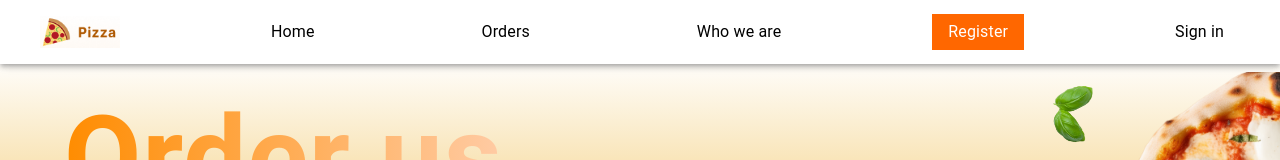
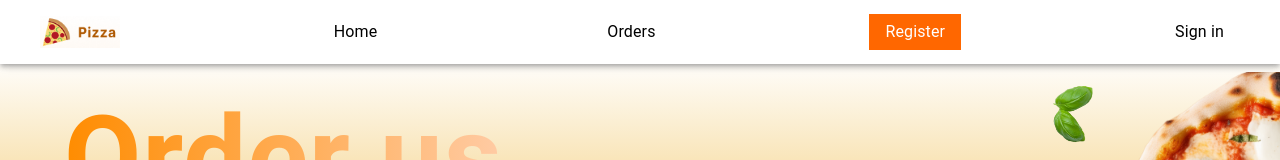
Before and after one commit to getye/Pizza-Ordering-App, a React (Create React App) app in the folder client/: page / in a window 1280 px wide. Shown: the top 160 px of the page. Built offline with nearby package versions, Linux system fonts and the light colour scheme; no server answers.

Commit message:
Top bar modification

```diff
--- a/client/src/navigations/mainbar.js
+++ b/client/src/navigations/mainbar.js
@@ -153,11 +153,6 @@ export const MainBar = (props) => {
     setMobileOpen(!mobileOpen);
   };
 
-
-  const contact = () => {
-    setMobileOpen(!mobileOpen);
-    navigate('/contact')
-  }
 
   const signup = () => {
     setMobileOpen(!mobileOpen);
@@ -375,7 +370,6 @@ export const MainBar = (props) => {
               <img src={pizza} alt="Pizza Logo" style={{ width: '80px', marginBottom: { xs: 1, sm: 2 } }} />
               <MenuItem onClick={() => navigate('/')}>Home</MenuItem>
               <MenuItem onClick={() => navigate('/orders')}>Orders</MenuItem>
-              <MenuItem onClick={() => navigate('/contact')}>Who we are</MenuItem>
               <MenuItem
                   onClick={() => navigate('/signup')}
                   sx={{
@@ -394,7 +388,9 @@ export const MainBar = (props) => {
                   <img src={pizza} alt="Pizza Logo" style={{ width: '90px', marginRight:1, marginLeft:0 }} />
                   <MenuItem sx={{pl:1, width:'60px'}} onClick={() => navigate('/')}>Home</MenuItem>
                   <MenuItem sx={{pl:0, width:'60px'}} onClick={() => navigate('/orders')}>Orders</MenuItem>
+                  {(!mobileOpen)&& (
                   <MenuItem sx={{pl:0, width:'60px'}} onClick={() => navigate('/signin')}>Sign in</MenuItem>
+                  )}
                   <IconButton
                       color="inherit"
                       aria-label="open drawer"
@@ -408,7 +404,6 @@ export const MainBar = (props) => {
             )}
             {(isMobile && mobileOpen) && (
               <>
-            <MenuItem onClick={contact}>Who we are</MenuItem>
             <MenuItem onClick={signup}>Register</MenuItem>
               </>
             )}
```
